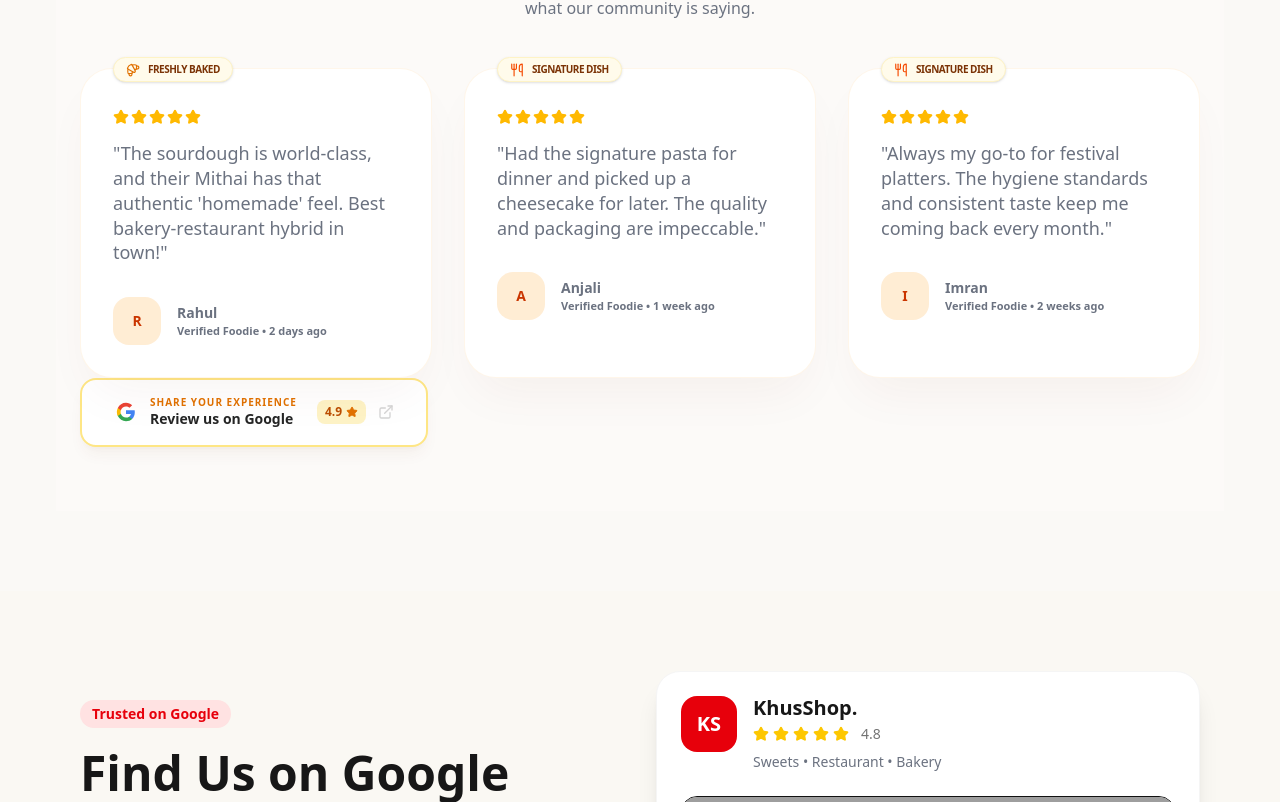
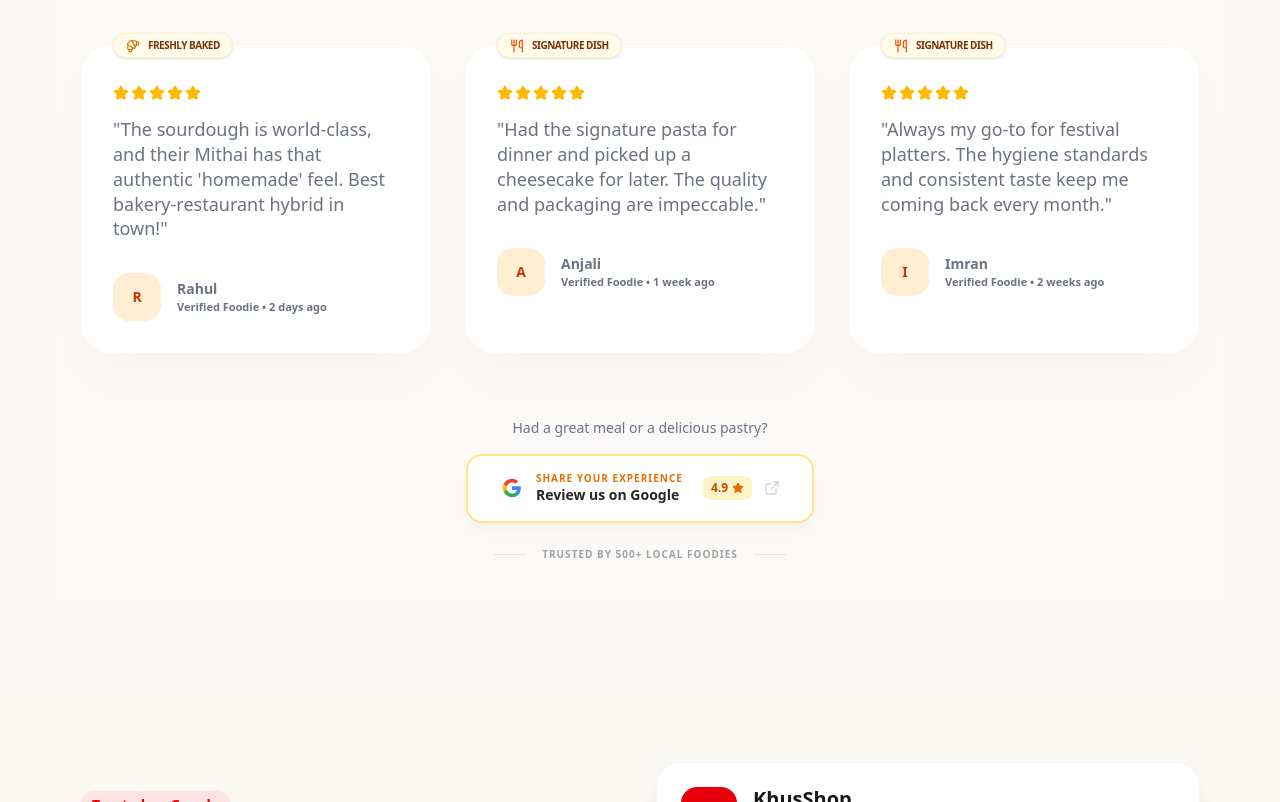
Before and after one commit to md-faizanahmad/sweets-shop, a Next.js app: page / in a window 1280 px wide. Shown: the part 3604-4406 px from the top of the page. Built offline with nearby package versions, Linux system fonts and the light colour scheme; grey boxes are pictures that could not be loaded.

Commit message:
feat: update src/features/home/reviews.tsx

```diff
--- a/src/features/home/reviews.tsx
+++ b/src/features/home/reviews.tsx
@@ -6,8 +6,9 @@ import { ReviewCard } from "@/components/ui/review-card";
 import { GoogleReviewButton } from "../GoogleReviewButton";
 
 export function Reviews() {
+  const reviewUrl = "https://g.page/r/CRMMa73YxMTbEAE/review";
   return (
-    <section className="py-16 bg-[#fcfaf8]">
+    <section className="py-10 bg-[#fcfaf8]">
       {" "}
       {/* Soft cream background */}
       <div className="max-w-7xl mx-auto px-6">
@@ -59,7 +60,21 @@ export function Reviews() {
             ))}
           </motion.div>
         </div>
-        <GoogleReviewButton url={"https://g.page/r/CRMMa73YxMTbEAE/review"} />
+        {/* Place this at the bottom of your Reviews component */}
+        <div className="mt-16 flex flex-col items-center justify-center gap-4 text-center">
+          <p className="text-neutral-500 text-sm font-medium">
+            Had a great meal or a delicious pastry?
+          </p>
+          <GoogleReviewButton url={reviewUrl} />
+
+          <div className="flex items-center gap-4 mt-2">
+            <div className="h-px w-8 bg-neutral-200" />
+            <span className="text-[10px] text-neutral-400 font-bold uppercase tracking-widest">
+              Trusted by 500+ Local Foodies
+            </span>
+            <div className="h-px w-8 bg-neutral-200" />
+          </div>
+        </div>
       </div>
     </section>
   );
```
